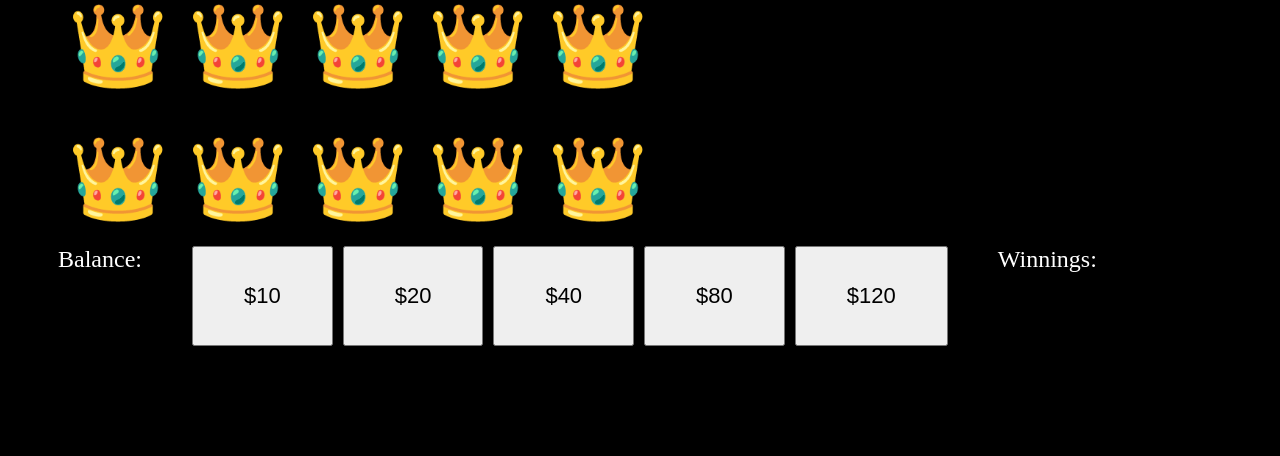
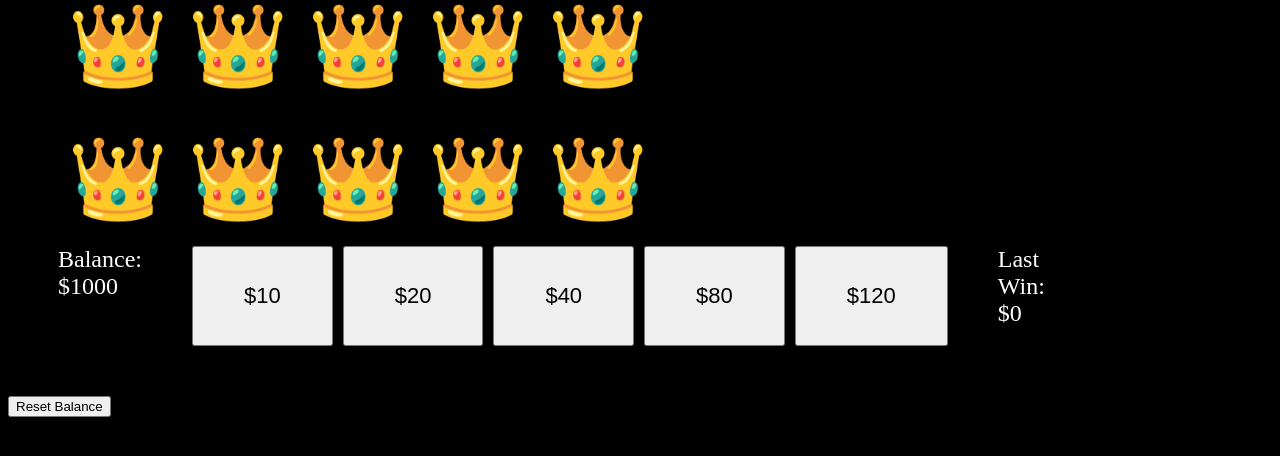
Before and after one commit to VilislavAngelov/20-Super-Wins, a FastAPI app: page / in a window 1280 px wide. Shown: the part 312-768 px from the top of the page. Run offline with FastAPI, Linux system fonts and the light colour scheme.

Commit message:
Made the balance and last win render from the server on page load and added a reset balance button for now so I can test the slot without running out of balance and having to clear the cookies. Now loadState() fetches /state on load and paints balance and last_win from the server. Added last_win to the player state so the win amount stays on screen after a losing spin instead of flashing to 0. Fixed the status codes on /spin - 402 for not enough balance and 401 when there's no session, instead of 400 for both. Changed /reset-balance from a GET to a POST because GET is supposed to be safe meaning we don't change any data and a function that resets the balance is changing data. Still to do: the bet buttons don't do anything on the server yet. Next is POST /bet validating against allowed_bets.

```diff
--- a/main.py
+++ b/main.py
@@ -27,18 +27,21 @@ async def spin_json(request: Request):
     if player_id in states:
         player = states[player_id]
         if player["balance"] < player["bet_size"]:
-            raise HTTPException(status_code=400, detail="not enough balance")
+            raise HTTPException(status_code=402, detail="not enough balance")
         else:
             screen, winnings = spin()
             player["balance"] = (player["balance"] - player["bet_size"]) + winnings
+            if winnings > 0:
+                player["last_win"] = winnings
             outcome = {
                 "screen": screen,
                 "winnings": winnings,
-                "balance": player["balance"]
+                "balance": player["balance"],
+                "last_win": player["last_win"]
             }
         return outcome
     else:
-        raise HTTPException(status_code=400, detail="No player session found")
+        raise HTTPException(status_code=401, detail="No player session found")
 
 @app.get("/state")
 async def get_state(request: Request, response: Response):
@@ -50,6 +53,17 @@ async def get_state(request: Request, response: Response):
         states[player_id] = {}
         states[player_id]["balance"] = 1000
         states[player_id]["bet_size"] = 40
+        states[player_id]["last_win"] = 0
         response.set_cookie(key="player_id", value=player_id)
 
     return  states[player_id]
+
+@app.post("/reset-balance")
+async def reset_balance(request: Request):
+    player_id = request.cookies.get("player_id")
+    if player_id in states:
+        states[player_id]["balance"] = 1000
+
+        return  states[player_id]["balance"]
+    else:
+        raise HTTPException(status_code=401, detail="No player session found")
--- a/static/js/main.js
+++ b/static/js/main.js
@@ -3,14 +3,21 @@ const balance = document.getElementById('balance');
 const winnings = document.getElementById('winnings');
 const cells = document.querySelectorAll('.symbol');
 const bet_select = document.getElementById('bet-select')
-
-balance.textContent = 'Balance: $' + playerBalance;
+const reset_balance = document.getElementById('reset-balance')
 
 //This kind of works but can be abused because someone can use inspect on a bet amount, change it locally and then bet $800 instead of 80 for examle. I think bet sizes should be server size as well as the balance
 
 bet_select.addEventListener('click', function(e) {
-    BET = parseInt(e.target.dataset.bet);
+    let BET = parseInt(e.target.dataset.bet);
 })
+
+async function loadState() {
+    const response = await fetch('/state');
+    const data = await response.json();
+
+    balance.textContent = 'Balance: $' + data.balance;
+    winnings.textContent = 'Last Win: $' + data.last_win;
+}
 
 spin_button.addEventListener('click', async () => {
     const response = await fetch('/spin');
@@ -21,5 +28,13 @@ spin_button.addEventListener('click', async () => {
     });
 
     balance.textContent = 'Balance: $' + data.balance;
-    winnings.textContent = 'Winnings: $' + data.winnings;
+    winnings.textContent = 'Last Win: $' + data.last_win;
 })
+
+reset_balance.addEventListener('click', async () => {
+    const response = await fetch('/reset-balance', {method: "POST"});
+
+    balance.textContent = 'Balance: $' + data;
+})
+
+loadState()
--- a/templates/home.html
+++ b/templates/home.html
@@ -41,7 +41,9 @@
             </div>
             <div id="winnings">Winnings:</div>
         </div>
+
     </div>
+    <button id="reset-balance" type="button">Reset Balance</button>
     <script src="{{ url_for('static', path='js/main.js') }}"></script>
 </body>
 </html>
```
